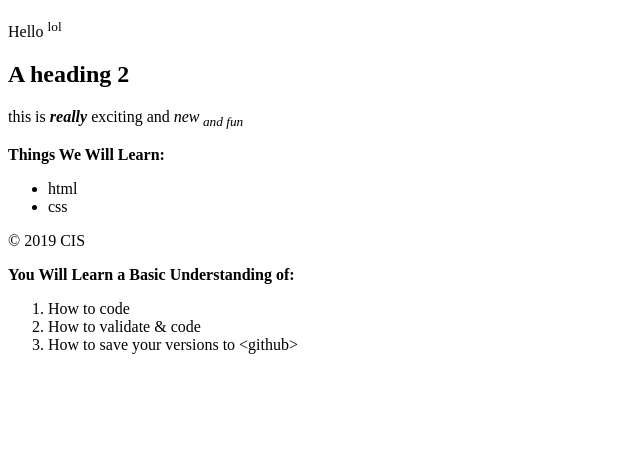
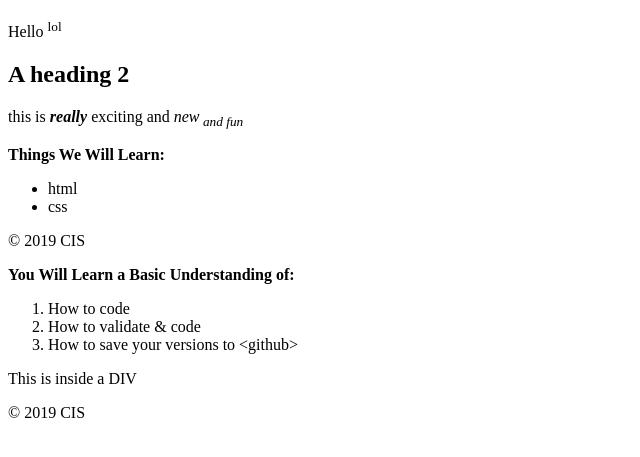
Before and after one commit to racheldeguzman/assignment1, a plain HTML site: page index.html in a window 1280 px wide. Shown: the part 61-518 px from the top of the page, without its empty margins (0-640 px from the left). Drawn offline with Linux system fonts and the light colour scheme.

Commit message:
header, footer, nav

```diff
--- a/index.html
+++ b/index.html
@@ -6,6 +6,15 @@
         <link rel="stylesheet" type="text/css" href="css/styles.css">
     </head>
     <body>
+        <header>
+            <nav>
+
+            </nav>
+
+
+        </header>
+
+        <main>
             <h1>A heading 1 </h1>
             <p> Hello <sup>lol</sup> </p>
             <h2>A heading 2</h2>
@@ -25,5 +34,12 @@
                 <li> How to validate &amp; code</li>
                 <li> How to save your versions to &lt;github&gt;</li>
             </ol>
+
+            <div> This is inside a DIV</div>
+        </main>
+
+        <footer>
+            <p>&copy; 2019 CIS</p>
+        </footer>
     </body>
 </html>
```
Lines whose indentation alone changed are shown as unchanged.
